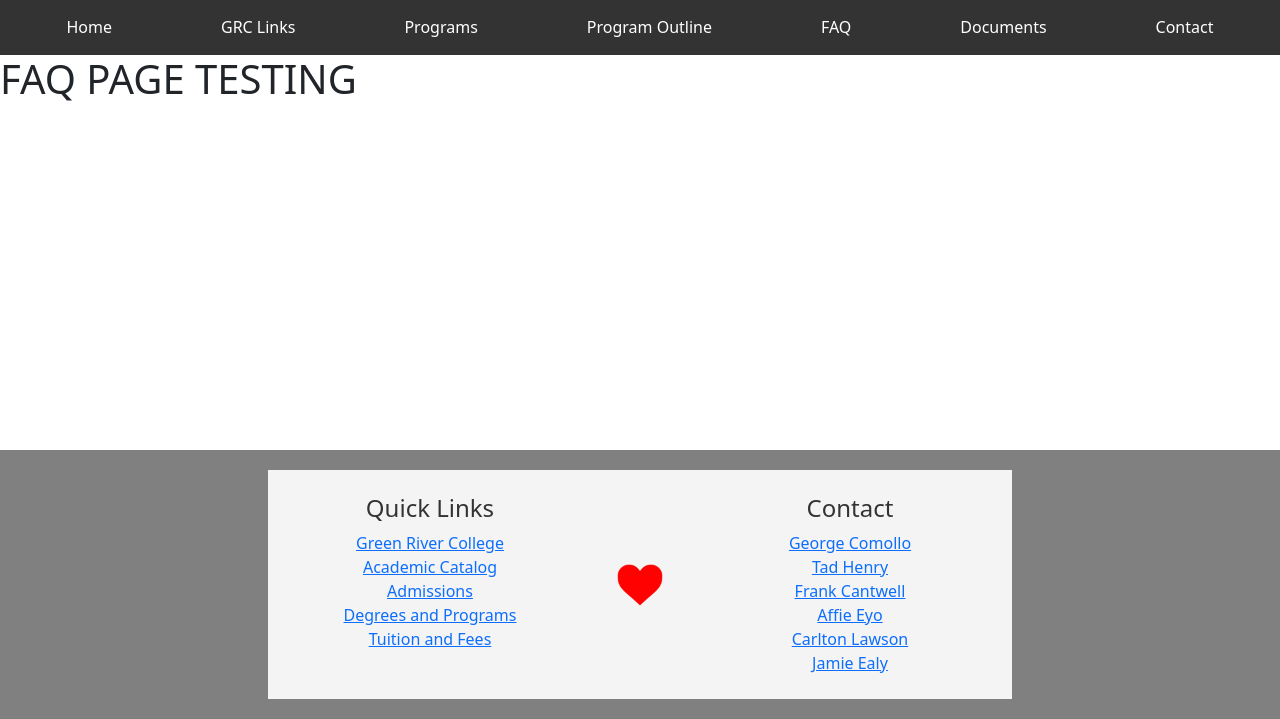
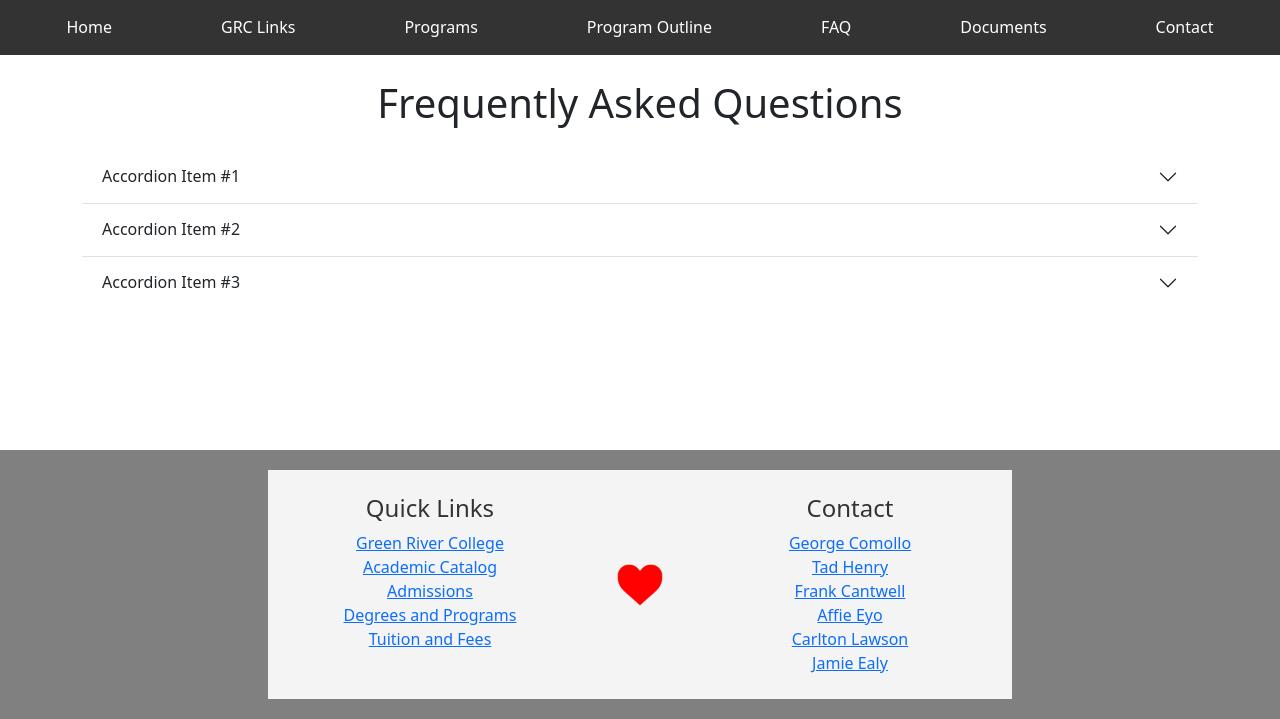
Before and after one commit to leahkonma/aviation-website, a Node server app: page /faq in a window 1280 px wide. Shown: the part 81-800 px from the top of the page. Run offline with Node 20, Linux system fonts and the light colour scheme.

Commit message:
added drop down menu style to faq page.

```diff
--- a/views/faq.ejs
+++ b/views/faq.ejs
@@ -5,7 +5,45 @@
   <body>
     <!-- Include header/navbar -->
     <%- include('./components/navbar') %>
-    <h1>FAQ PAGE TESTING </h1>
+    <h1 class="text-center m-4">Frequently Asked Questions</h1>
+    <!-- MAIN CONTAINER  -->
+    <div class="main container">
+        <!-- ACCORDING CONTAINER  -->
+        <div class="accordion accordion-flush" id="accordionFlushExample">
+          <div class="accordion-item">
+            <h2 class="accordion-header">
+              <button class="accordion-button collapsed" type="button" data-bs-toggle="collapse" data-bs-target="#flush-collapseOne" aria-expanded="false" aria-controls="flush-collapseOne">
+                Accordion Item #1
+              </button>
+            </h2>
+            <div id="flush-collapseOne" class="accordion-collapse collapse" data-bs-parent="#accordionFlushExample">
+              <div class="accordion-body">Placeholder content for this accordion, which is intended to demonstrate the <code>.accordion-flush</code> class. This is the first item's accordion body.</div>
+            </div>
+          </div>
+          <div class="accordion-item">
+            <h2 class="accordion-header">
+              <button class="accordion-button collapsed" type="button" data-bs-toggle="collapse" data-bs-target="#flush-collapseTwo" aria-expanded="false" aria-controls="flush-collapseTwo">
+                Accordion Item #2
+              </button>
+            </h2>
+            <div id="flush-collapseTwo" class="accordion-collapse collapse" data-bs-parent="#accordionFlushExample">
+              <div class="accordion-body">Placeholder content for this accordion, which is intended to demonstrate the <code>.accordion-flush</code> class. This is the second item's accordion body. Let's imagine this being filled with some actual content.</div>
+            </div>
+          </div>
+          <div class="accordion-item">
+            <h2 class="accordion-header">
+              <button class="accordion-button collapsed" type="button" data-bs-toggle="collapse" data-bs-target="#flush-collapseThree" aria-expanded="false" aria-controls="flush-collapseThree">
+                Accordion Item #3
+              </button>
+            </h2>
+            <div id="flush-collapseThree" class="accordion-collapse collapse" data-bs-parent="#accordionFlushExample">
+              <div class="accordion-body">Placeholder content for this accordion, which is intended to demonstrate the <code>.accordion-flush</code> class. This is the third item's accordion body. Nothing more exciting happening here in terms of content, but just filling up the space to make it look, at least at first glance, a bit more representative of how this would look in a real-world application.</div>
+            </div>
+          </div>
+        </div>
+        <!-- END OF ACCORDING -->
+    </div>
+    <!-- END OF MAIN CONTAINER  -->
     <%- include('./components/footer') %>
   </body>
 </html>
```
